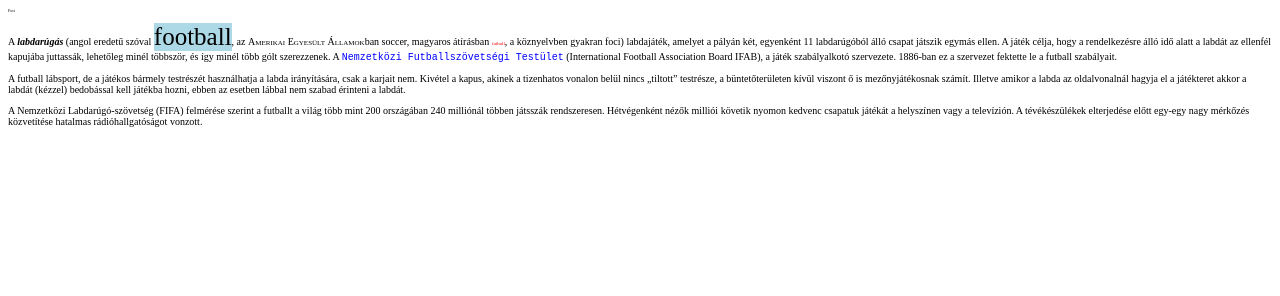
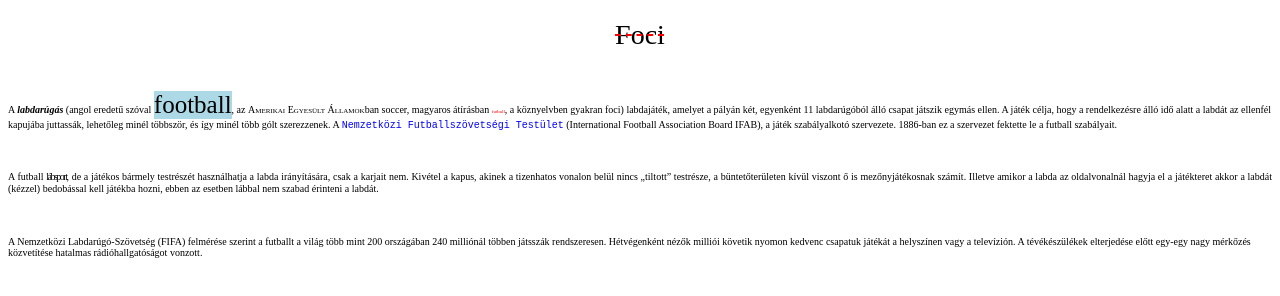
Before and after one commit to pelle-balint/webfejlesztes_9c-1, a plain HTML site: page CSS/Karakterek/karakterek.html in a window 1280 px wide. Drawn offline with Linux system fonts and the light colour scheme; a web font is replaced by a local one.

Commit message:
karakterek.css

```diff
--- a/CSS/Karakterek/karakterek.html
+++ b/CSS/Karakterek/karakterek.html
@@ -13,8 +13,8 @@
 
     <p>A <span id="foci">labdarúgás</span> (angol eredetű szóval <span id="football">football</span>, az <span id="usa">Amerikai Egyesült Államok</span>ban soccer, magyaros átírásban <span id="futball">futball</span>, a köznyelvben gyakran foci) labdajáték, amelyet a pályán két, egyenként 11 labdarúgóból álló csapat játszik egymás ellen. A játék célja, hogy a rendelkezésre álló idő alatt a labdát az ellenfél kapujába juttassák, lehetőleg minél többször, és így minél több gólt szerezzenek. A <span id="ifab">Nemzetközi Futballszövetségi Testület</span> (International Football Association Board IFAB), a játék szabályalkotó szervezete. 1886-ban ez a szervezet fektette le a futball szabályait.</p>
 
-    <p>A futball lábsport, de a játékos bármely testrészét használhatja a labda irányítására, csak a karjait nem. Kivétel a kapus, akinek a tizenhatos vonalon belül nincs „tiltott” testrésze, a büntetőterületen kívül viszont ő is mezőnyjátékosnak számít. Illetve amikor a labda az oldalvonalnál hagyja el a játékteret akkor a labdát (kézzel) bedobással kell játékba hozni, ebben az esetben lábbal nem szabad érinteni a labdát.</p>
+    <p id="kozepso">A futball <span id="labsport">lábsport</span>, de a játékos bármely testrészét használhatja a labda irányítására, csak a karjait nem. Kivétel a kapus, akinek a tizenhatos vonalon belül nincs „tiltott” testrésze, a büntetőterületen kívül viszont ő is mezőnyjátékosnak számít. Illetve amikor a labda az oldalvonalnál hagyja el a játékteret akkor a labdát (kézzel) bedobással kell játékba hozni, ebben az esetben lábbal nem szabad érinteni a labdát.</p>
 
-    <p>A Nemzetközi Labdarúgó-szövetség (FIFA) felmérése szerint a futballt a világ több mint 200 országában 240 milliónál többen játsszák rendszeresen. Hétvégenként nézők milliói követik nyomon kedvenc csapatuk játékát a helyszínen vagy a televízión. A tévékészülékek elterjedése előtt egy-egy nagy mérkőzés közvetítése hatalmas rádióhallgatóságot vonzott.</p>
+    <p>A <span id="fifa">Nemzetközi Labdarúgó-szövetség</span> (FIFA) felmérése szerint a futballt a világ több mint 200 országában 240 milliónál többen játsszák rendszeresen. Hétvégenként nézők milliói követik nyomon kedvenc csapatuk játékát a helyszínen vagy a televízión. A tévékészülékek elterjedése előtt egy-egy nagy mérkőzés közvetítése hatalmas rádióhallgatóságot vonzott.</p>
 </body>
 </html>
--- a/CSS/Karakterek/style.css
+++ b/CSS/Karakterek/style.css
@@ -44,3 +44,42 @@ html {
     font-family: 'Courier New', Courier, monospace;
     font-family: "Rubik Iso", "Courier New", "Arial", fantasy;
 }
+
+#labsport {
+    /* betukoz: ritkitas, surites */
+    letter-spacing: 5px;
+    letter-spacing: -1.5px;
+}
+
+/* p::first-letter {
+    color: red;
+    font-family: "Comic Sans MS";
+    initial-letter: 3;
+} */
+
+p {
+    margin: 40px 0px;
+}
+
+#kozepso {
+    /* sorkoz */
+    line-height: 1.25em;
+    /* left, right, center, jusfity */
+    text-align: justify;
+}
+
+#fifa {
+    /* uppercase, lowercase, capitalize */
+    text-transform: capitalize;
+}
+
+h1 {
+    font-size: 28px;
+    text-align: center;
+    /* background-color: yellow; */
+    /* text-decoration-line: underline;
+    text-decoration-color: green;
+    text-decoration-style: wavy;
+    text-decoration-thickness: 1px; */
+    text-decoration: 2px line-through red dashed;
+}
```
